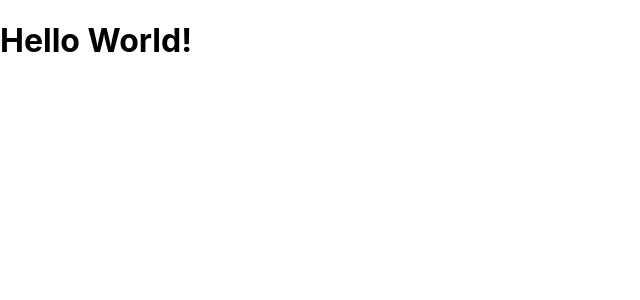
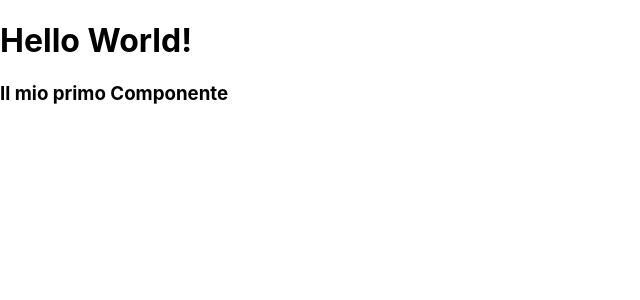
Before and after one commit to zuingo88/my-first-react-app, a React (Create React App) app in the folder first-react/: page / in a window 1280 px wide. Shown: the top 300 px of the page, without its empty margins (0-640 px from the left). Built offline with nearby package versions, Linux system fonts and the light colour scheme; the HTML template or start-up script is replaced by a standard one.

Commit message:
Primo componente.

```diff
--- a/first-react/src/App.js
+++ b/first-react/src/App.js
@@ -1,7 +1,10 @@
+import Componente1 from './Componente1'
+
 function App() {
   return (
     <div className="App">
       <h1>Hello World!</h1>
+      <Componente1 />
     </div>
   );
 }
--- /dev/null
+++ b/first-react/src/Componente1.js
@@ -0,0 +1,11 @@
+import React from 'react'
+
+function Componente1() {
+  return (
+    <div>
+      <h3>Il mio primo Componente</h3>
+    </div>
+  )
+}
+
+export default Componente1
```
